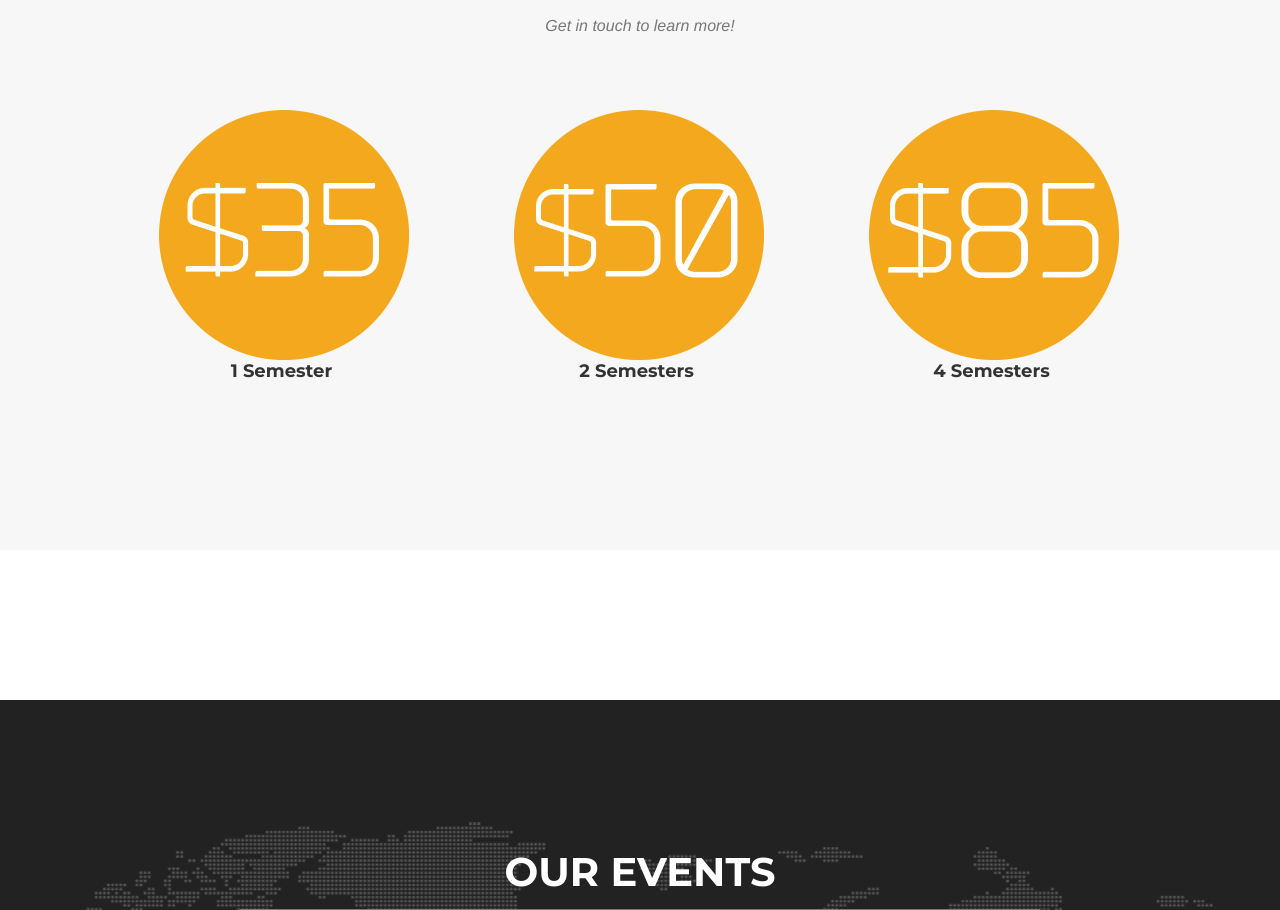
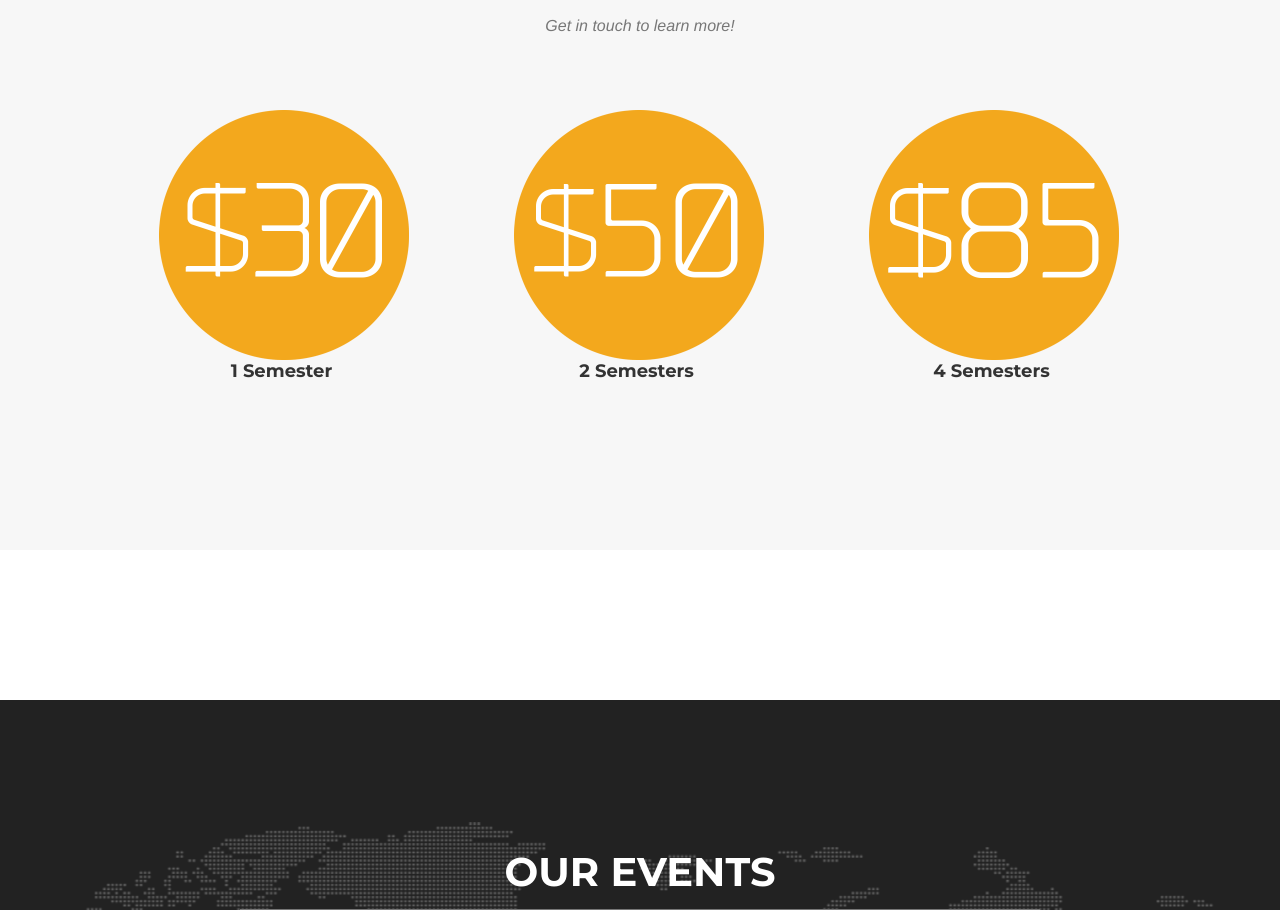
Before and after one commit to Technole/old-site, a plain HTML site: page index.html in a window 1280 px wide. Shown: the part 3523-4433 px from the top of the page. Drawn offline with nearby package versions, Linux system fonts and the light colour scheme; grey boxes are pictures that could not be loaded; a web font is replaced by a local one.

Commit message:
dues 35 -> 30

```diff
--- a/index.html
+++ b/index.html
@@ -301,7 +301,7 @@
             <div class="row text-center">
                 <div class="col-md-4" style="margin-left: -35px;">
                     <span class="fa-stack fa-4x">
-                        <img src="img/35.png" width="250" height="250" />
+                        <img src="img/30.png" width="250" height="250" />
                     </span>
                     <h4 class="service-heading">1 Semester</h4>
                     <!-- <p class="text-muted">$35</p> -->
```
Also changed, not shown: img/30.png (added).
